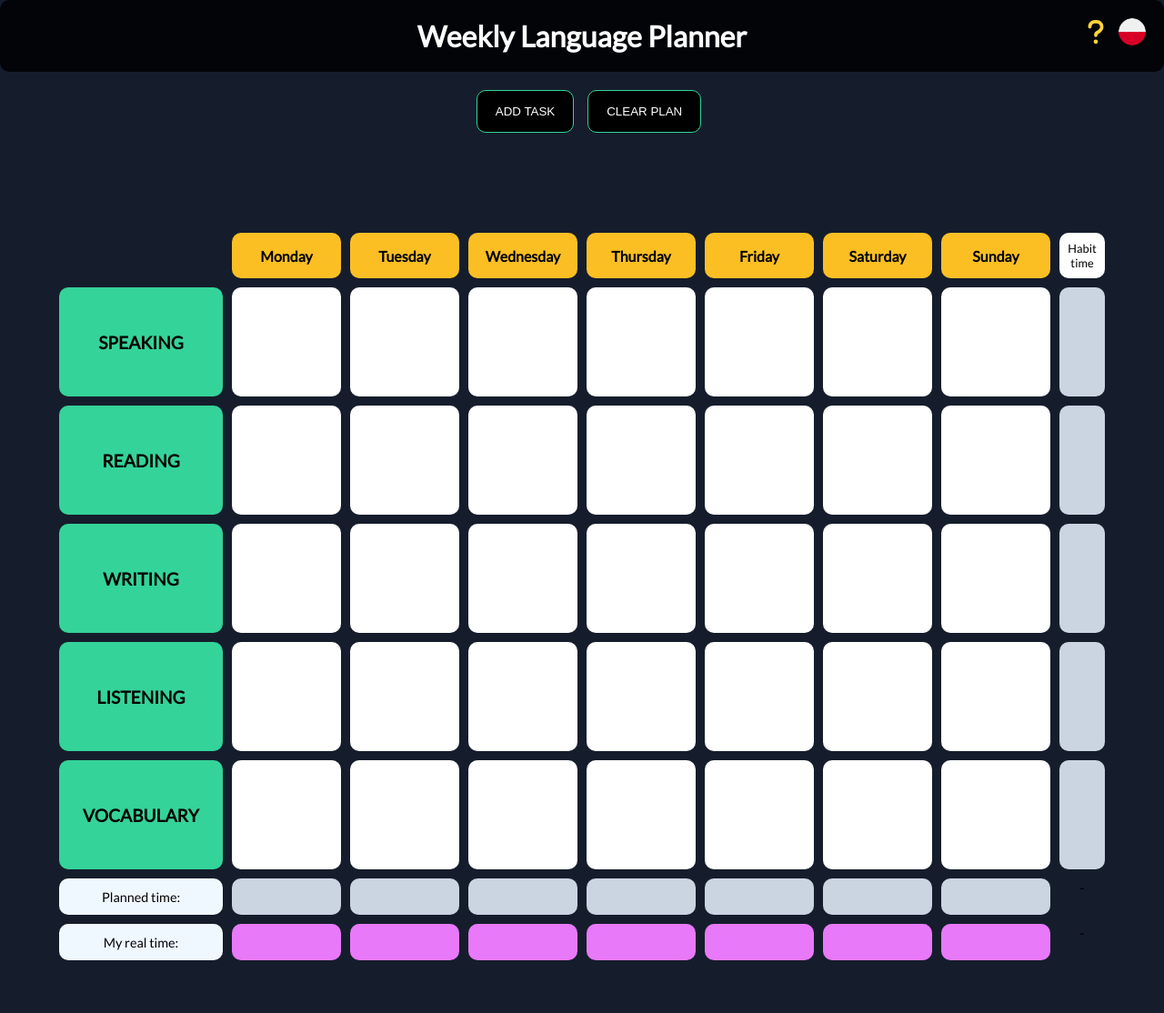
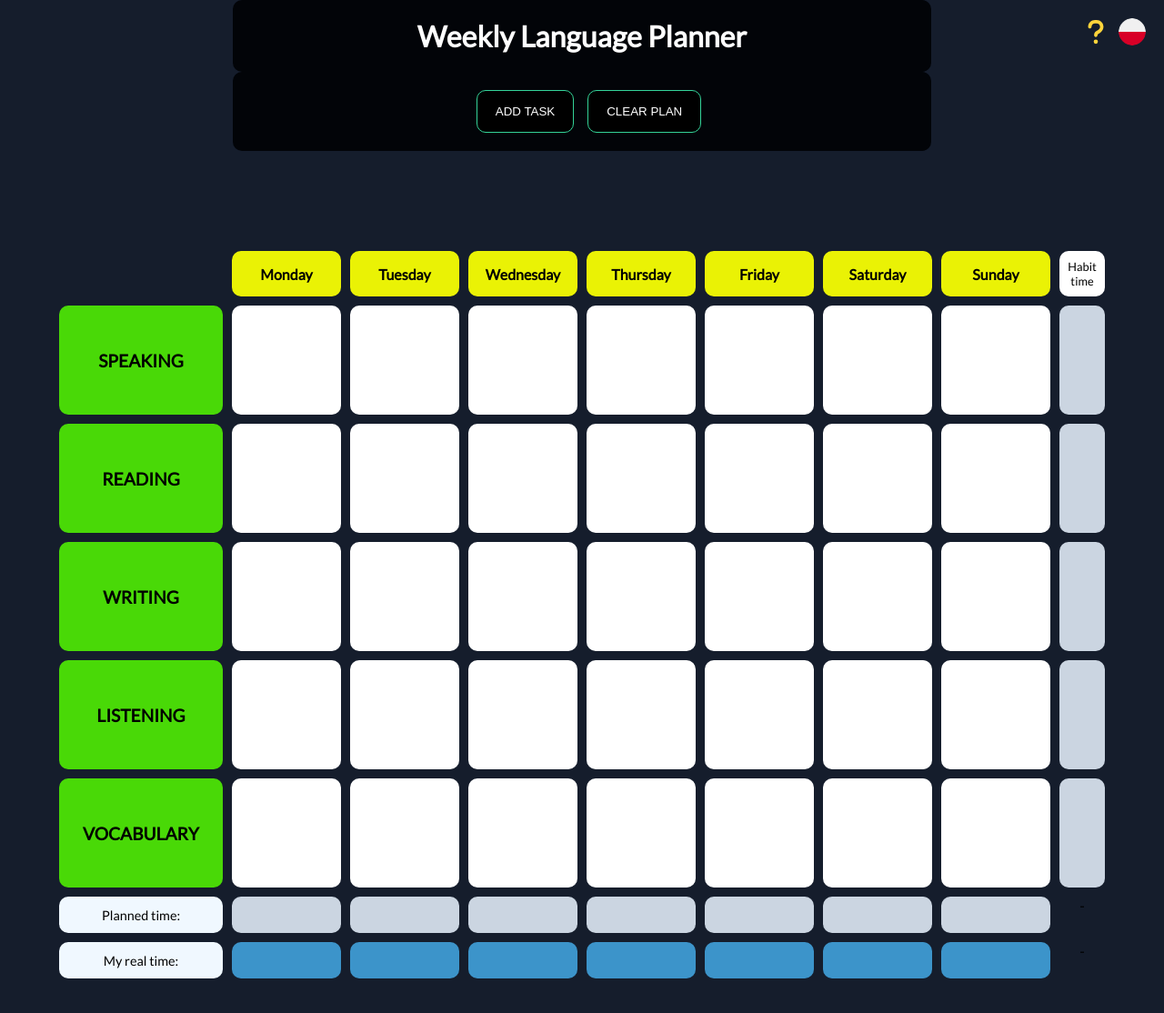
Before and after one commit to artur-IT/Weekly-Language-Planner, a React (Vite) app: page / in a window 1280 px wide. Shown: the whole page at 91% size. Built offline with nearby package versions, Linux system fonts and the light colour scheme.

Commit message:
change css colors style

```diff
--- a/src/components/Header.jsx
+++ b/src/components/Header.jsx
@@ -21,12 +21,14 @@ const Header = (props) => {
   return (
     <>
       <h1> {!props.store.switchPL ? "Weekly Language Planner" : "Tygodniowy planner językowy"}</h1>
+      <div className="header_buttons">
         <button className="add_top" onClick={showTaskBar}>
           {!props.store.switchPL ? "ADD TASK" : "DODAJ ZADANIE"}
         </button>
         <button className="remove_top" onClick={clearAllTasks}>
           {!props.store.switchPL ? "CLEAR PLAN" : "WYCZYŚĆ PLAN"}
         </button>
+      </div>
     </>
   );
 };
--- a/src/components/Language.jsx
+++ b/src/components/Language.jsx
@@ -7,7 +7,7 @@ const Language = (props) => {
     <>
       <div className="languages">
         <div className="tooltip">
-          <img className="" src="icon/question.svg" alt="question symbol" />
+          <img className="language_info" src="icon/question.svg" alt="question symbol" />
           <p className="tooltiptext">
             {!props.switch
               ? "Accurate Plan to learn your foreign language. Type in a brief statement of what you will be doing in chosing day e.g., listening to the radio, reading an article, fiche..."
@@ -15,9 +15,9 @@ const Language = (props) => {
           </p>
         </div>
         {props.switch ? (
-          <img src="icon/en.png" onClick={langButton} alt="english language" />
+          <img className="language_info" src="icon/en.png" onClick={langButton} alt="english language" />
         ) : (
-          <img src="icon/pl.png" onClick={langButton} alt="polish language" />
+          <img className="language_info" src="icon/pl.png" onClick={langButton} alt="polish language" />
         )}
       </div>
     </>
--- a/src/css/addTask.css
+++ b/src/css/addTask.css
@@ -86,11 +86,12 @@ button.add_form {
   cursor: pointer;
   background-color: #000;
   border: 1px solid #34d399;
+  transition: 0.5s;
 }
 
 button.add_form:hover {
   color: #000;
   font-weight: bold;
   background-color: #34d399;
-  transition: 0.7s;
+  transition: 0.5s;
 }
--- a/src/css/grid.css
+++ b/src/css/grid.css
@@ -36,11 +36,11 @@ div {
 }
 .done_task_bgc {
   color: #fff;
-  background-color: #e879f9;
+  background-color: #f24607;
 }
 .empty p {
   padding: 5px 7px;
-  font-size: 0.7rem;
+  font-size: 0.8rem;
   font-weight: 500;
 }
 .empty div {
@@ -86,7 +86,7 @@ div {
 .saturday_real_time,
 .sunday_real_time {
   color: #fff;
-  background-color: #e879f9;
+  background-color: #3c94ca;
 }
 
 .zero {
--- a/src/css/language-tooltip.css
+++ b/src/css/language-tooltip.css
@@ -4,14 +4,14 @@
   right: 20px;
 }
 
-img {
+img.language_info {
   width: 30px;
   height: 30px;
   margin-left: 10px;
   border-radius: 50%;
   cursor: pointer;
 }
-img:hover {
+img.language_info:hover {
   border: 2px solid #34d399;
 }
 
--- a/src/css/style.css
+++ b/src/css/style.css
@@ -5,8 +5,8 @@
   padding: 0;
   box-sizing: border-box;
   border-radius: 10px;
-  --bgc-habit: #34d399;
-  --bgc-days: #fbbf24;
+  --bgc-habit: #49d907;
+  --bgc-days: #eaf205;
 }
 
 body {
@@ -15,8 +15,11 @@ body {
   background-color: #151d2c;
 }
 
-h1 {
-  margin-bottom: 20px;
+h1,
+.header_buttons {
+  width: 60%;
+  margin: 0 auto 0px auto;
+  /* margin-bottom: 20px; */
   padding: 20px 0;
   color: #fff;
   background-color: #020408;
@@ -39,6 +42,7 @@ button.remove_top {
   cursor: pointer;
   background-color: #000;
   border: 1px solid #34d399;
+  transition: 0.5s;
   z-index: 1;
 }
 
@@ -47,7 +51,7 @@ button.remove_top:hover {
   color: #000;
   font-weight: bold;
   background-color: #34d399;
-  transition: 0.7s;
+  transition: 0.5s;
 }
 
 .btn_remove {
```
Lines whose indentation alone changed are shown as unchanged.
